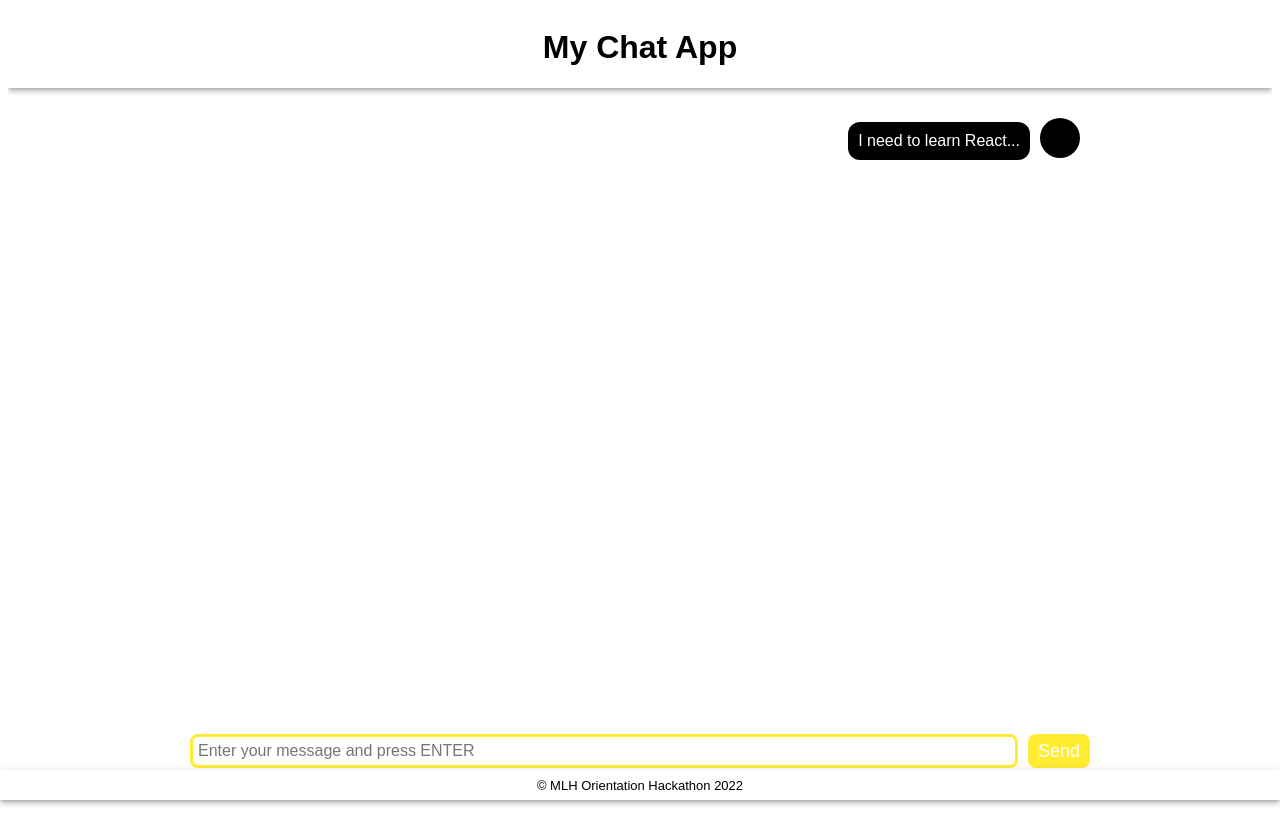
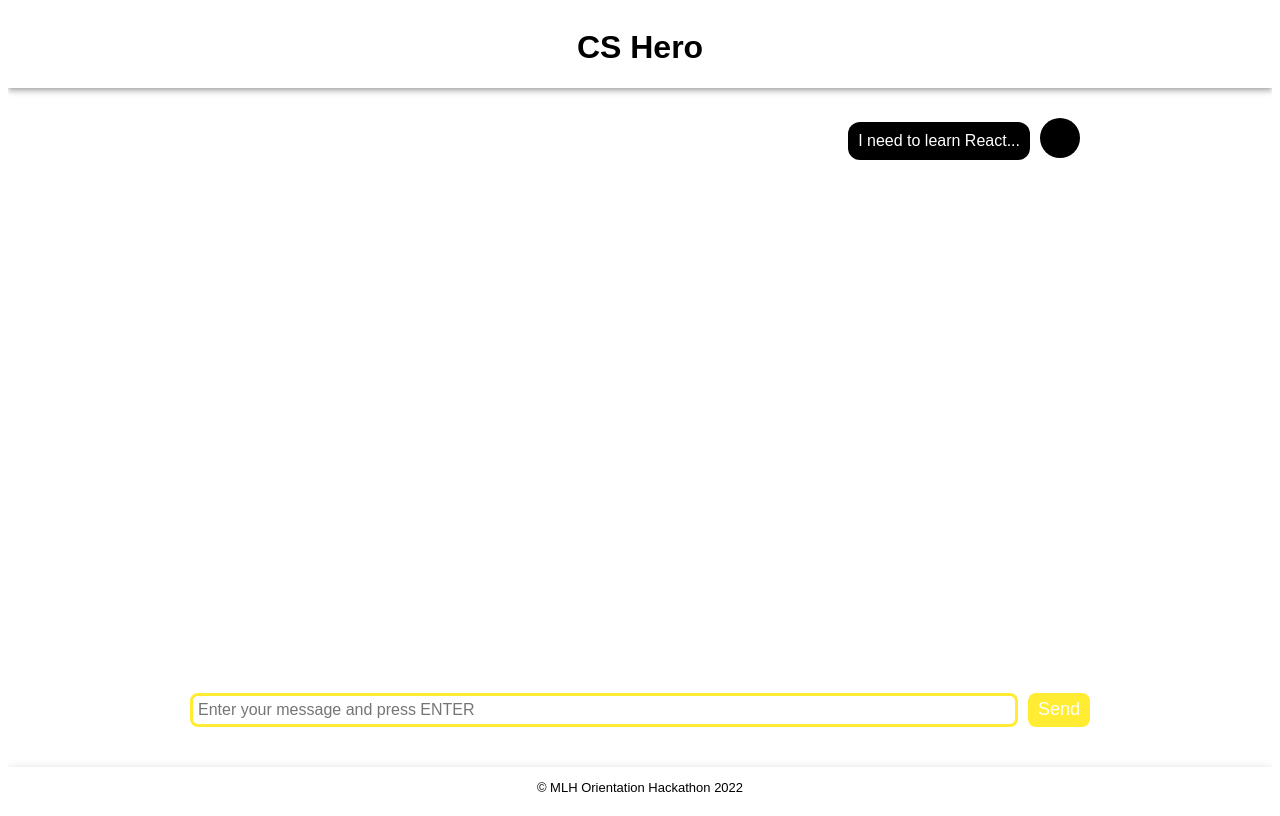
Before and after one commit to cellinacywinska/orientation-hackathon-fall22, a React (Create React App) app: page / in a window 1280 px wide. Built offline with nearby package versions, Linux system fonts and the light colour scheme.

Commit message:
Fix footer

```diff
--- a/src/App.css
+++ b/src/App.css
@@ -14,8 +14,12 @@
   width: 100%;
   text-align: center;
   color: black;
+  height: 10%;
   box-shadow: 0 2px 4px -1px rgb(0 0 0 / 20%), 0 4px 5px 0 rgb(0 0 0 / 14%), 0 1px 10px 0 rgb(0 0 0 / 12%);
+  font-weight: 40;
 }
+
+
 
 .Messages-list {
   padding: 20px 0;
@@ -115,7 +119,6 @@ button {
 }
 
 footer{
-  position: fixed;
   left: 0;
   bottom: 0;
   width: 100%;
@@ -129,6 +132,8 @@ footer{
   right: 0;
   justify-content:center;
   align-items:center;
+  padding-top:10px;
+  padding-bottom:10px;
 }
 
 ::-webkit-scrollbar {
@@ -142,3 +147,23 @@ footer{
 .container::-webkit-scrollbar {
   display: none;  /* Safari and Chrome */
 }
+
+/* .App-header {
+  font-size: 15rem;
+  text-align: center;
+  height:90vh;
+  line-height: 90vh;
+  color: #fcedd8;
+  background: #d52e3f;
+   font-family: 'Niconne', cursive;
+  font-weight: 700;
+  text-shadow: 5px 5px 0px #eb452b,
+              10px 10px 0px #efa032,
+              15px 15px 0px #46b59b,
+              20px 20px 0px #017e7f,
+              25px 25px 0px #052939,
+              30px 30px 0px #c11a2b,
+              35px 35px 0px #c11a2b,
+              40px 40px 0px #c11a2b,
+              45px 45px 0px #c11a2b;
+} */
--- a/src/App.js
+++ b/src/App.js
@@ -31,7 +31,7 @@ export default ()=> {
   return (
     <div className="App">
       <div className="App-header">
-        <h1>My Chat App</h1>
+        <h1>CS Hero</h1>
       </div>
       <Messages
         messages={messages}
```
